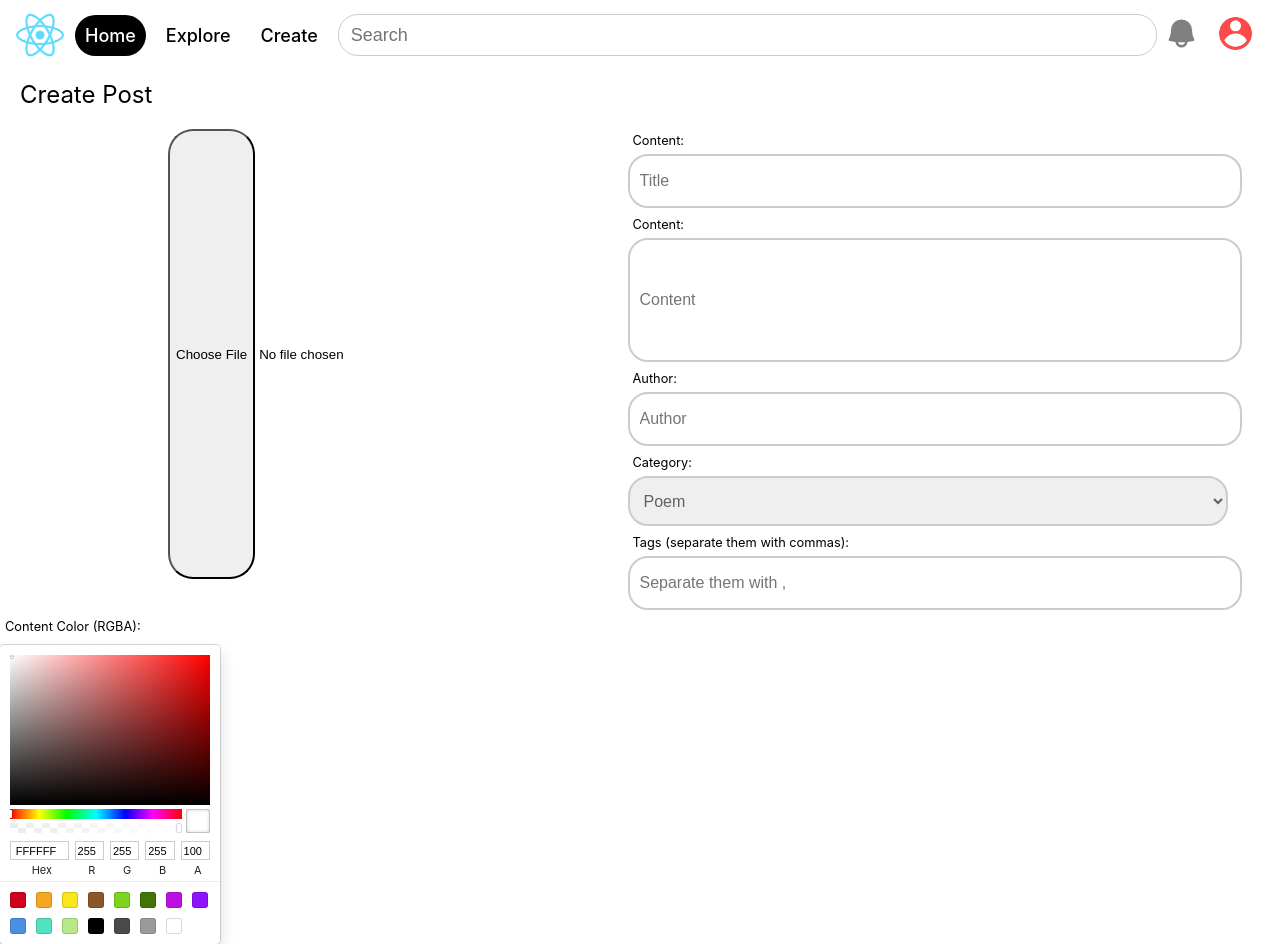
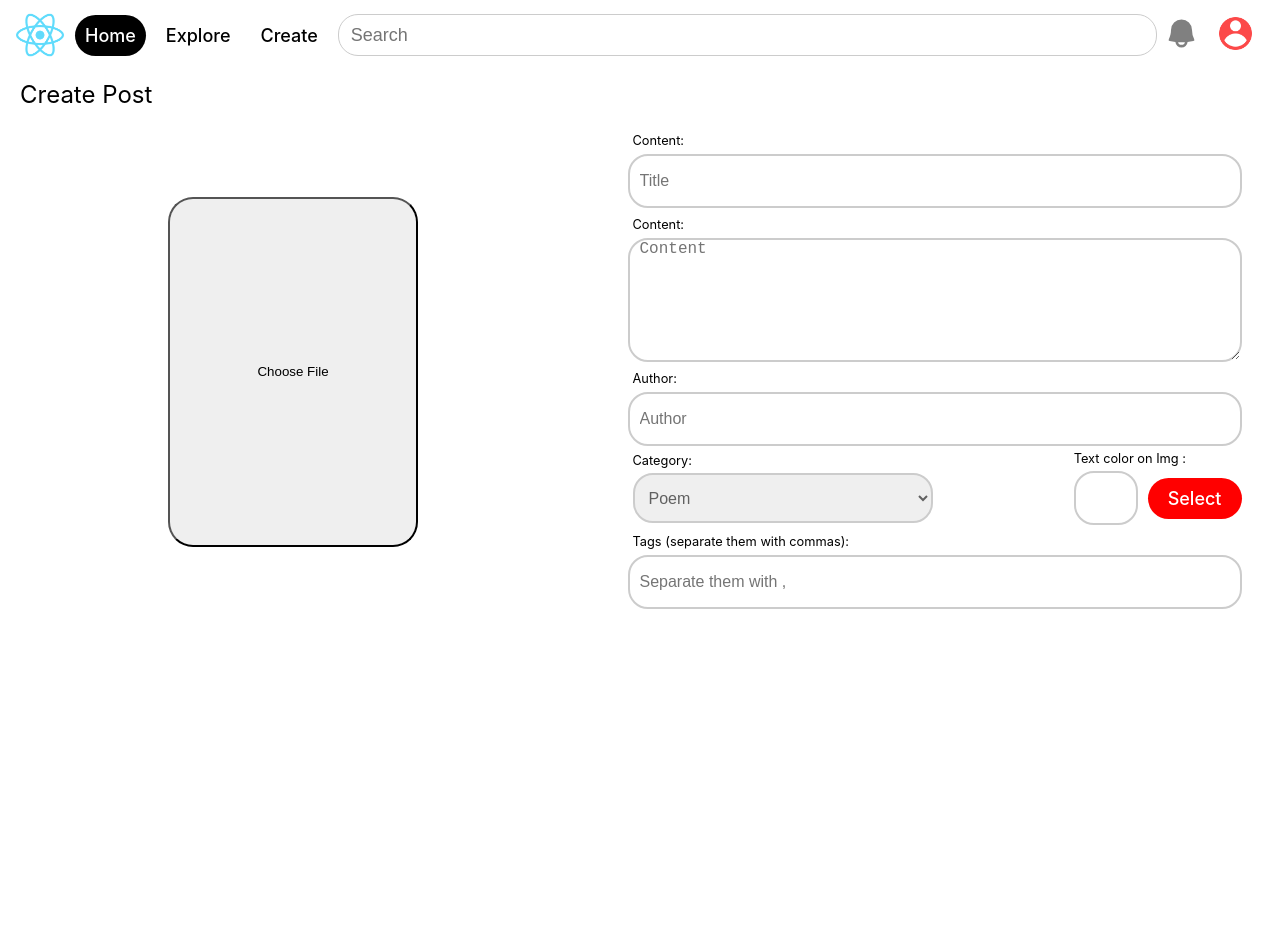
Before and after one commit to ravikourav/thinker, a React (Create React App) app: page /create in a window 1280 px wide. After the commit the page ends 800 px from the top, so only its background shows below. Built offline with nearby package versions, Linux system fonts and the light colour scheme.

Commit message:
completed create page

```diff
--- a/src/assets/layout/Create.js
+++ b/src/assets/layout/Create.js
@@ -5,6 +5,7 @@ import './css/Create.css';
 function Create() {
   const [contentColor, setContentColor] = useState('rgba(255, 255, 255, 1)');
   const [backgroundImage, setBackgroundImage] = useState('');
+  const [displayColorPicker, setDisplayColorPicker] = useState(false);
 
   const handleImageChange = (e) => {
     const file = e.target.files[0];
@@ -21,9 +22,13 @@ function Create() {
     setContentColor(`rgba(${color.rgb.r}, ${color.rgb.g}, ${color.rgb.b}, ${color.rgb.a})`);
   };
 
+  const handleColorPickerClick = () => {
+    setDisplayColorPicker(!displayColorPicker);
+  };
+
   return (
     <div>
-      <p>Create Post</p>
+      <p className='page-title'>Create Post</p>
       <div className='form-group'>
 
         <div className='img-container'>
@@ -41,31 +46,41 @@ function Create() {
           </label>
           <label>
             Content:
-            <input className='input-create-content' type='text' placeholder='Content' />
+            <textarea className='input-create-content' type='text' placeholder='Content' />
           </label>
           <label>
             Author:
             <input className='input-create' type='text' placeholder='Author' />
           </label>
+          <div className='category-color-container'>
             <label>
               Category:
-            <select className='input-create'>
+              <select className='category-input'>
                 <option value='poem'>Poem</option>
                 <option value='quote'>Quote</option>
                 <option value='thought'>Thought</option>
                 <option value='haikyuu'>Haikyuu</option>
               </select>
             </label>
+
+            <label>
+              Text color on Img :
+              <div className='category-color-container'>
+                <div className='preview-color' style={{ backgroundColor: contentColor }}></div>
+                <p onClick={handleColorPickerClick} className='open-login-button button'>{displayColorPicker? 'Apply' : 'Select'}</p>
+              </div>
+              {displayColorPicker && (<>
+                <SketchPicker className='color-picker' color={contentColor} onChange={handleContentColorChange} />
+              </>
+              )}
+            </label>
+          </div>
           <label>
             Tags (separate them with commas):
             <input className='input-create' type='text' placeholder='Separate them with , ' />
           </label>
         </div>
       </div>
-          <label>
-            Content Color (RGBA):
-            <SketchPicker color={contentColor} onChange={handleContentColorChange} />
-          </label>
     </div>
   );
 }
--- a/src/assets/layout/css/Create.css
+++ b/src/assets/layout/css/Create.css
@@ -1,4 +1,4 @@
-p {
+.page-title {
     font-size: 1.5rem;
     text-align: left;
     margin: 20px 20px;
@@ -8,6 +8,7 @@ p {
     display: flex;
     flex-direction: row;
     justify-content: space-around;
+    align-items: center;
     flex-wrap: wrap;
 }
 
@@ -25,16 +26,12 @@ p {
 }
 
 input::file-selector-button {
-    height: 450px;
+    width: 250px;
+    height: 350px;
     border-radius: 25px;
 }
 
-
-.sketch-picker {
-    margin-top: 10px;
-}
-
-.input-create {
+.input-create , .category-input , .preview-color,.input-create-content {
     display: block;
     margin: 5px 0;
     border: 2px solid #ccc;
@@ -47,15 +44,8 @@ input::file-selector-button {
 }
 
 .input-create-content {
-    display: block;
-    margin: 5px 0;
-    border: 2px solid #ccc;
-    border-radius: 20px;
     height: 120px;
     width: 600px;
-    color: rgb(97, 97, 97);
-    font-size: 1rem;
-    padding:0px 0px 0px 10px;
 }
 
 .select {
@@ -64,3 +54,28 @@ input::file-selector-button {
     border: 1px solid #ccc;
     border-radius: 4px;
 }
+
+.category-input {
+    height: 50px;
+    width: 300px;
+}
+
+.preview-color {
+    margin:5px 10px 5px 0px;
+    width: 50px;
+}
+
+.category-color-container {
+    display: flex;
+    flex-direction: row;
+    justify-content: space-between;
+    align-items: center;
+}
+
+.color-picker {
+    position: absolute;
+}
+
+.button {
+    margin: 0;
+}
```
Lines whose indentation alone changed are shown as unchanged.
